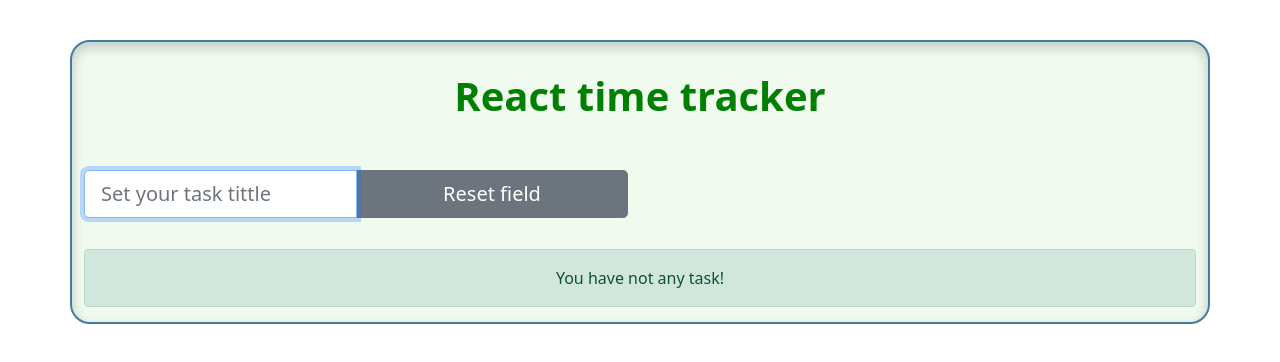
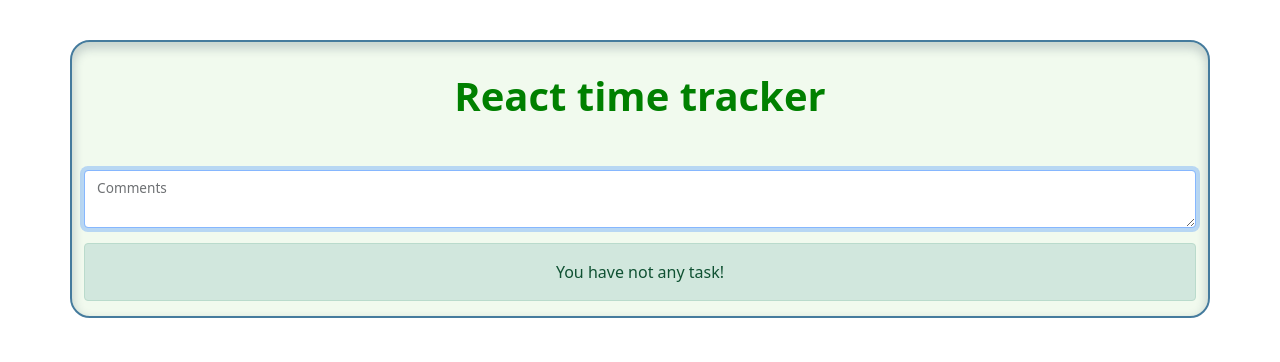
Before and after one commit to dilovskyi/timetracker, a React (Create React App) app: page / in a window 1280 px wide. Shown: the top 362 px of the page. Built offline with nearby package versions, Linux system fonts and the light colour scheme.

Commit message:
Replaced TaskForm component

```diff
--- a/src/components/App.js
+++ b/src/components/App.js
@@ -1,7 +1,7 @@
 import styled from "styled-components";
 import Layout from "../hoc/Layout";
 import Title from "./Title/Title";
-import TaskForm from "./TaskForm/TaskForm";
+import TaskTitleInput from "./TaskTitleInput/TaskTitleInput";
 import TaskList from "./TaskList/TaskList";
 
 const StyledApp = styled.div`
@@ -18,7 +18,7 @@ function App() {
     <StyledApp>
       <Layout>
         <Title />
-        <TaskForm />
+        <TaskTitleInput />
         <TaskList />
       </Layout>
     </StyledApp>
--- a/src/components/TaskForm/TaskForm.js
+++ /dev/null
@@ -1,44 +0,0 @@
-import React, { useRef } from "react";
-
-import { connect } from "react-redux";
-import { addTask } from "../../redux/actions/taskList";
-import { resetTaskTitle } from "../../redux/actions/taskTitleInput";
-
-import TaskTitleInput from "./TaskTitleInput/TaskTitleInput";
-
-function TaskForm({ addTask, taskTitle, time, resetTaskTitle }) {
-  const titleInput = useRef(null);
-
-  const pressedInput = (e) => {
-    if (e.target === titleInput.current && e.charCode === 13) {
-      e.preventDefault();
-      if (e.code === "Enter") {
-        addTask(taskTitle, time);
-        resetTaskTitle();
-      }
-    }
-  };
-
-  return (
-    <form className=" needs-validation" onKeyPress={pressedInput}>
-      <div className="row">
-        <div className="col-12 col-lg-6">
-          <div className="input-group mb-3 input-group-lg">
-            <TaskTitleInput titleRef={titleInput} />
-          </div>
-        </div>
-      </div>
-    </form>
-  );
-}
-const mapStateToProps = (state) => {
-  return {
-    tasksArr: state.tasks,
-    taskTitle: state.taskTitleInput.value,
-    time: state.taskTimeInput,
-  };
-};
-
-const mapDispatchToProps = { addTask, resetTaskTitle };
-
-export default connect(mapStateToProps, mapDispatchToProps)(TaskForm);
--- a/src/components/TaskForm/TaskTitleInput/TaskTitleInput.js
+++ /dev/null
@@ -1,32 +0,0 @@
-import React, { useEffect } from "react";
-import { connect } from "react-redux";
-import * as actions from "../../../redux/actions/taskTitleInput";
-
-function TaskTitleInput({ value, setTaskTitle, resetTaskTitle, titleRef }) {
-  return (
-    <>
-      <input
-        ref={titleRef}
-        autoFocus
-        value={value}
-        type="text"
-        className="form-control col-12 col-lg-6"
-        placeholder="Set your task tittle"
-        onChange={(e) => setTaskTitle(e.target.value)}
-      />
-      <button
-        className="btn btn-secondary col-12 col-lg-6"
-        type="button"
-        onClick={resetTaskTitle}
-      >
-        Reset field
-      </button>
-    </>
-  );
-}
-
-const mapStateToProps = (state, ownProps) => {
-  return { ...state.taskTitleInput, ownProps };
-};
-
-export default connect(mapStateToProps, actions)(TaskTitleInput);
--- /dev/null
+++ b/src/components/TaskTitleInput/TaskTitleInput.js
@@ -0,0 +1,42 @@
+import React, { useEffect } from "react";
+import { connect } from "react-redux";
+import * as actions from "../../redux/actions/taskTitleInput";
+import { addTask } from "../../redux/actions/taskList";
+
+function TaskTitleInput({ value, setTaskTitle, resetTaskTitle, addTask }) {
+  const pressedInput = (e) => {
+    if (e.target && e.charCode === 13) {
+      e.preventDefault();
+      addTask(value);
+      resetTaskTitle();
+    }
+  };
+
+  return (
+    <>
+      <div class="form-floating">
+        <textarea
+          id="floatingTextarea"
+          className="form-control col-12"
+          placeholder="Leave a task tittle here"
+          autoFocus
+          value={value}
+          onKeyPress={pressedInput}
+          onChange={(e) => setTaskTitle(e.target.value)}
+        ></textarea>
+        <label for="floatingTextarea">Comments</label>
+      </div>
+    </>
+  );
+}
+
+const mapStateToProps = (state, ownProps) => {
+  return { ...state.taskTitleInput, ownProps };
+};
+
+const mapDispatchToProps = {
+  addTask,
+  ...actions,
+};
+
+export default connect(mapStateToProps, mapDispatchToProps)(TaskTitleInput);
```
